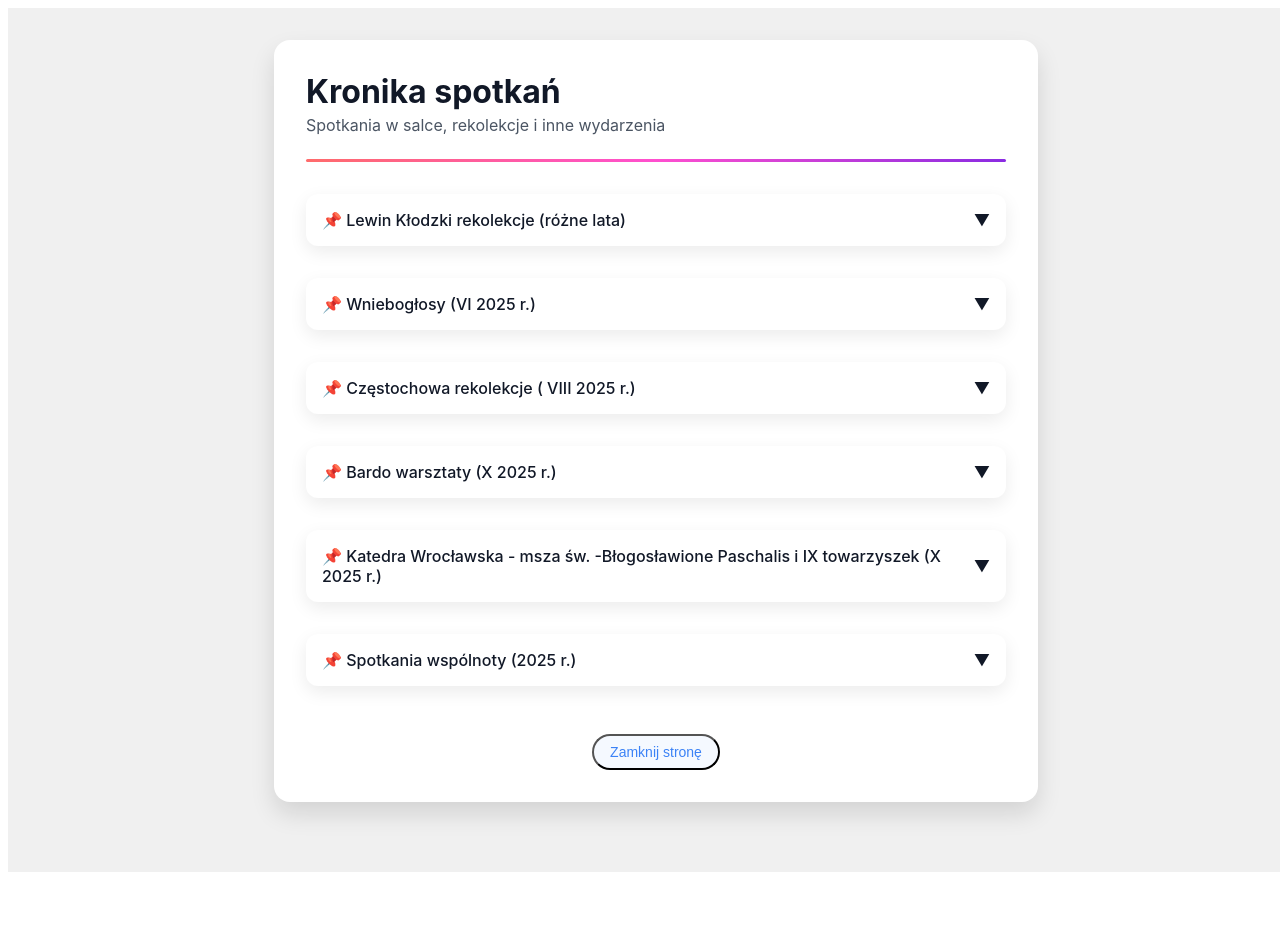
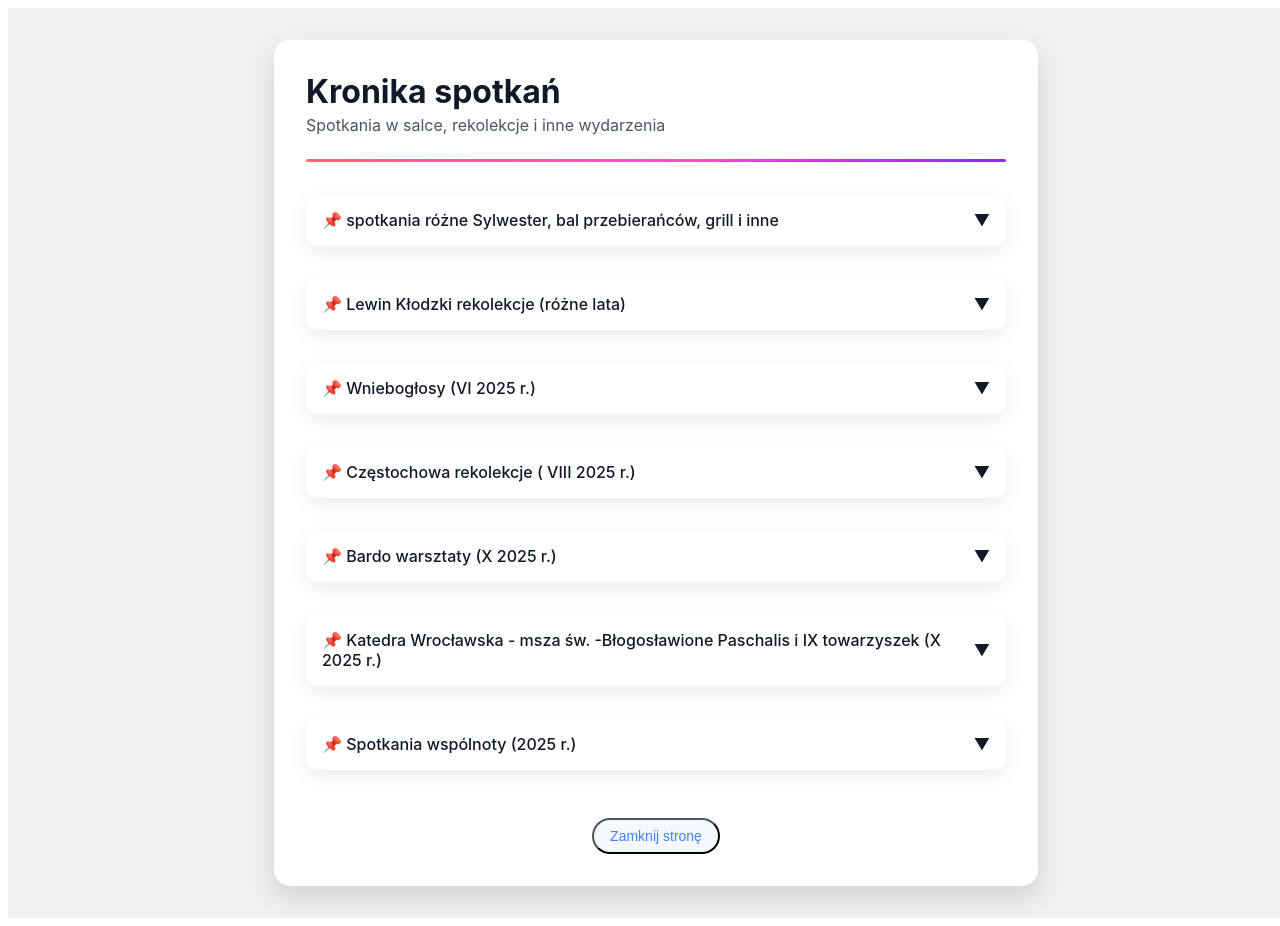
Before and after one commit to eobara-krk/kronika, an Angular app: page / in a window 1280 px wide. Shown: the top 926 px of the page. Before the commit the page ends 880 px from the top, so only its background shows below. Built offline with nearby package versions, Linux system fonts and the light colour scheme.

Commit message:
zdj dzyskane

```diff
--- a/src/app/app.component.ts
+++ b/src/app/app.component.ts
@@ -36,6 +36,13 @@ interface Item {
 })
 export class AppComponent {
   items: Item[] = [
+     {
+      title: 'spotkania różne Sylwester, bal przebierańców, grill i inne',
+      show: false,
+      links: [
+        { name: 'Album zdjęć', url: 'https://photos.app.goo.gl/UMSnLEitBRwq5MmH6' }
+      ]
+    },
     {
       title: 'Lewin Kłodzki rekolekcje (różne lata)',
       show: false,
```
